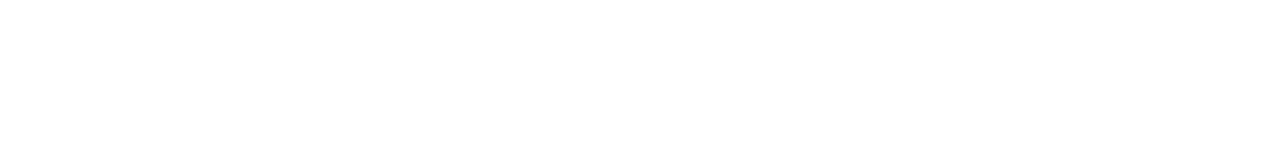
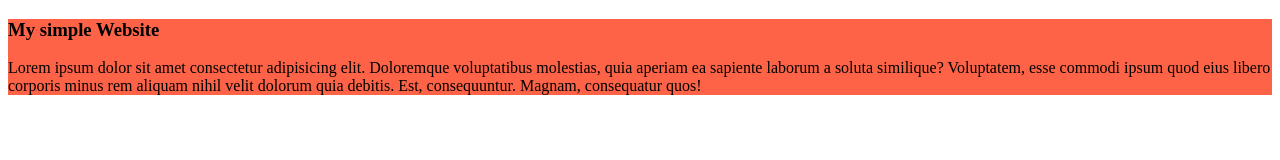
Before and after one commit to Rabiul-Sohel/my-simple-website, a plain HTML site: page index.html in a window 1280 px wide. Drawn offline with Linux system fonts and the light colour scheme.

Commit message:
css commit

```diff
--- a/index.html
+++ b/index.html
@@ -4,8 +4,14 @@
   <meta charset="UTF-8">
   <meta name="viewport" content="width=device-width, initial-scale=1.0">
   <title>My Simple Website</title>
+  <link rel="stylesheet" href="style.css">
 </head>
 <body>
-
+  <div>
+    <h3>My simple Website</h3>
+    <p>Lorem ipsum dolor sit amet consectetur adipisicing elit. Doloremque voluptatibus molestias, quia aperiam ea sapiente
+      laborum a soluta similique? Voluptatem, esse commodi ipsum quod eius libero corporis minus rem aliquam nihil velit
+      dolorum quia debitis. Est, consequuntur. Magnam, consequatur quos!</p>
+  </div>
 </body>
 </html>
--- /dev/null
+++ b/style.css
@@ -0,0 +1,3 @@
+div{
+  background-color: tomato;
+}
```
